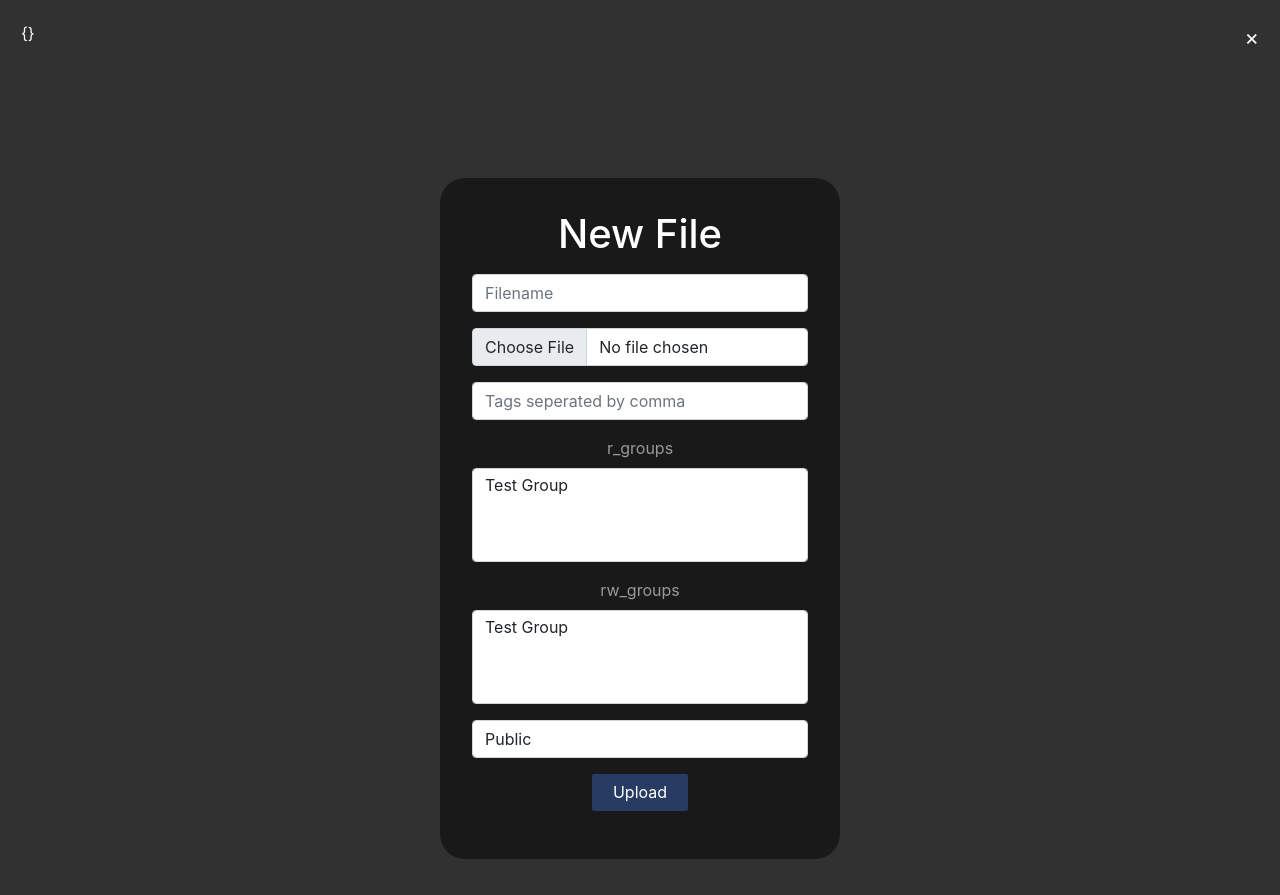
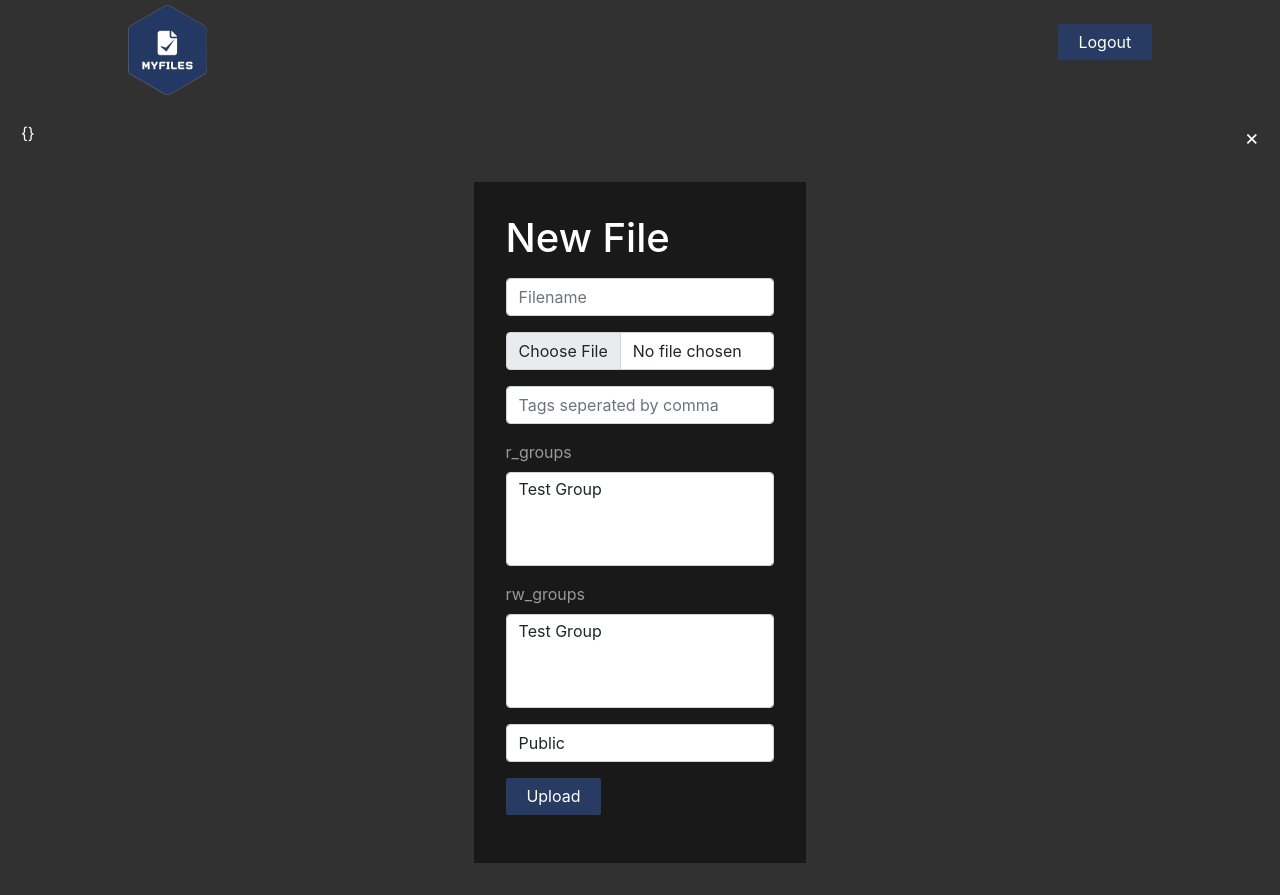
Before and after one commit to bjerke2000/Prosjektoppgave2022, a Flask app: page /addfile/1/1 in a window 1280 px wide. Before the commit the page ends 859 px from the top, so only its background shows below. Run offline with Flask 2, Linux system fonts and the light colour scheme; the visitor is signed in with stand-in values (Sample User, id 1); data comes from the database, SQL or seed files in the repository; data that the repository does not hold is empty; some libraries are stand-ins or nearby versions.

Commit message:
trying to fix css

```diff
--- a/static/css/styles.css
+++ b/static/css/styles.css
@@ -138,10 +138,8 @@ img {
     display: inline-block;
 }
 
-
-
 .btn:hover {
-    opacity: .9;
+    opacity: .8;
 }
 
 .btn-rounded {
@@ -155,10 +153,9 @@ img {
 }
 
 .container {
-    width: 200rem;
+    max-width: 70%;
     margin: auto;
     padding: 0 2rem;
-    margin-top: 5rem;
 }
 
 nav {
@@ -182,12 +179,6 @@ nav ul li:last-child {
 
 nav img {
     height: 90px;
-}
-
-
-#formlogo {
-    height: 7rem;
-    width: 6rem;
 }
 
 /* Showcase Styling */
@@ -325,18 +316,10 @@ nav img {
 
 .inputform {
     background-color: rgb(25, 25, 25);
-    max-width: 25rem;
+    max-width: 40%;
     padding: 2rem;
     margin: auto;
-    text-align: center;
-    border-radius: 25px;
-    margin-top: 7rem;
-    animation: fadeIn 0.7s ease-in both;
 
-}
-
-.inputform .btn {
-    max-width: 15rem;
 }
 
 /* Alert section */
@@ -397,7 +380,6 @@ nav img {
     padding-top: 40px;
 }
 
-
 .card p {
     font-size: 20px;
     text-align: center;
@@ -406,21 +388,6 @@ nav img {
 .card:hover {
     opacity: 70%;
 }
-
-
-/*cool animation things*/
-@keyframes fadeIn {
-    from {
-        opacity: 0;
-        transform: translate3d(0, -15%, 0);
-    }
-
-    to {
-        opacity: 1;
-        transform: translate3d(0, 0, 0);
-    }
-}
-
 
 @media (max-width: 600px) {
     .showcase-content h1 {
--- a/templates/layout.html
+++ b/templates/layout.html
@@ -12,6 +12,7 @@
 </head>
 
 <body>
+    {% include 'includes/_navbar.html' %}
     {% for category, message in get_flashed_messages(with_categories=true) %}
     <div class="alert  {{category}}">
         <span class="closebtn" onclick="this.parentElement.remove()">&times;</span>
```
